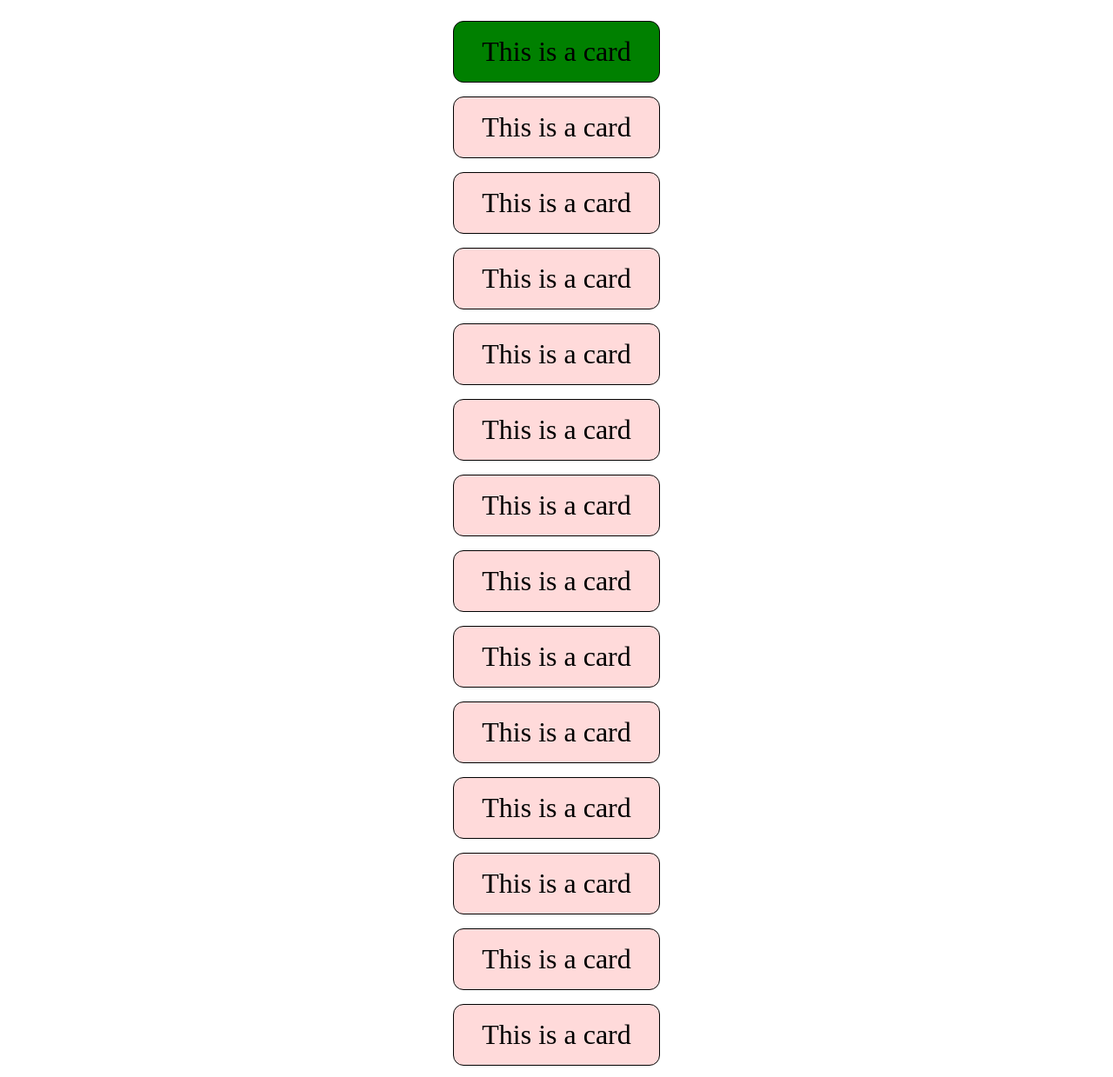
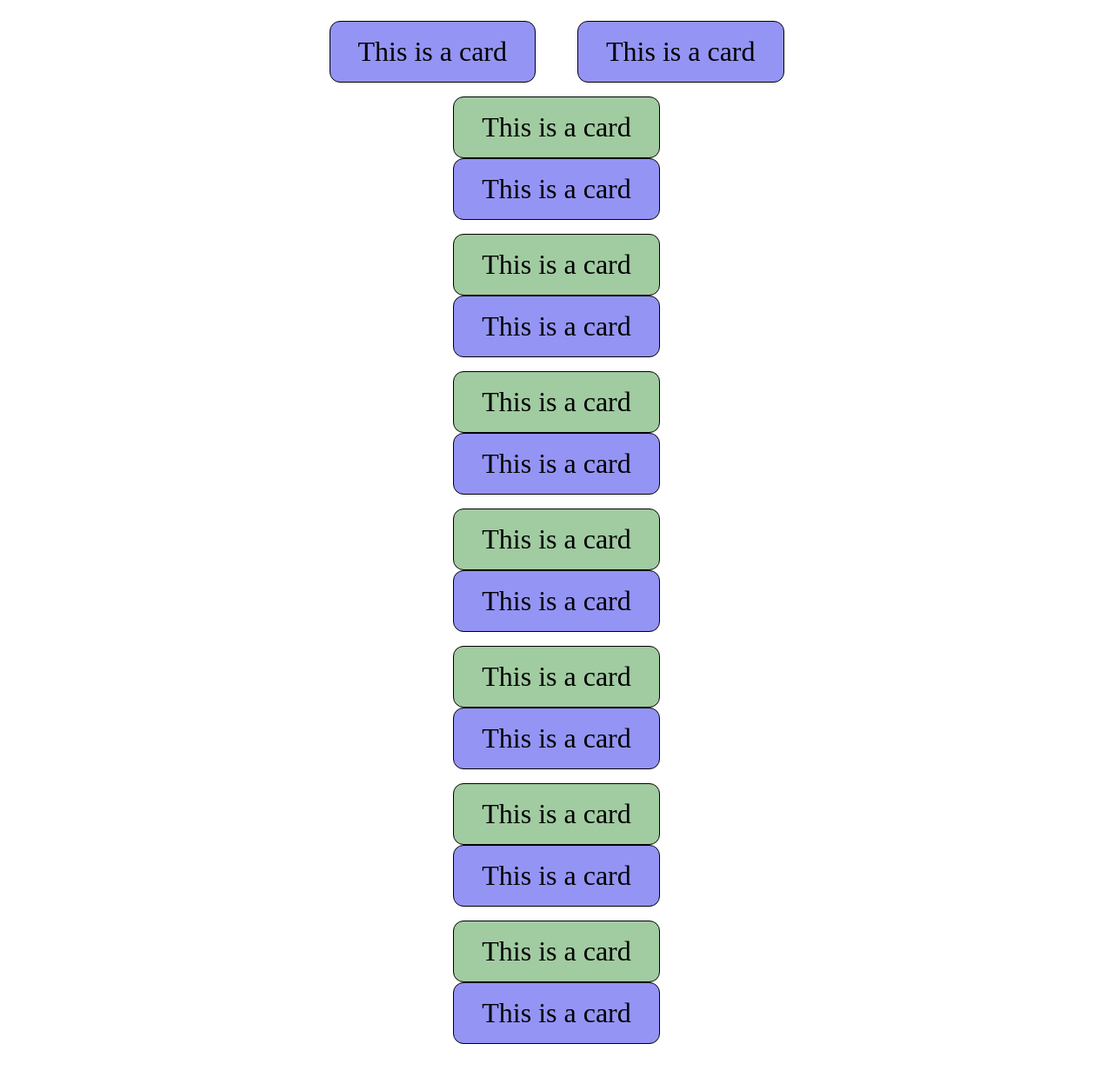
Before and after one commit to chrismochinski/intersectional-observers, a website: page index.html in a window 1280 px wide. Shown: the part 128-1367 px from the top of the page at 87% size. After the commit the page ends 1329 px from the top, so only its background shows below. Drawn offline with Linux system fonts and the light colour scheme.

Commit message:
flexboxgrid and flexbox experiments

```diff
--- a/index.html
+++ b/index.html
@@ -13,27 +13,48 @@
       <h1>Testing Some Stuff!</h1>
 
       <div class="cardContainer">
+        <div class="duoContainer col-xs-12">
+          <div class="col-xs-12 col-md-4">
+            <div class="card fromLeft">This is a card</div>
+          </div>
+          <div class="col-xs-12 col-md-4">
+            <div class="card fromRight">This is a card</div>
+          </div>
+
+        </div>
+
+        <div class="duo-container col-xs-12 col-md-6">
           <div class="card fromLeft">This is a card</div>
           <div class="card fromRight">This is a card</div>
+        </div>
+        <div class="duo-container col-xs-12 col-md-6">
           <div class="card fromLeft">This is a card</div>
           <div class="card fromRight">This is a card</div>
+        </div>
+        <div class="duo-container col-xs-12 col-md-6">
           <div class="card fromLeft">This is a card</div>
           <div class="card fromRight">This is a card</div>
-            <div class="card fromLeft">This is a card</div>
-            <div class="card fromRight">This is a card</div>
-            <div class="card fromLeft">This is a card</div>
-            <div class="card fromRight">This is a card</div>
-            <div class="card fromLeft">This is a card</div>
-            <div class="card fromRight">This is a card</div>
-            <div class="card fromLeft">This is a card</div>
-            <div class="card fromRight">This is a card</div>
+        </div>
+        <div class="duo-container col-xs-12 col-md-6">
           <div class="card fromLeft">This is a card</div>
           <div class="card fromRight">This is a card</div>
         </div>
 
+        <div class="duo-container col-xs-12 col-md-6">
+          <div class="card fromLeft">This is a card</div>
+          <div class="card fromRight">This is a card</div>
+        </div>
 
+        <div class="duo-container col-xs-12 col-md-6">
+          <div class="card fromLeft">This is a card</div>
+          <div class="card fromRight">This is a card</div>
+        </div>
 
-
+        <div class="duo-container col-xs-12 col-md-6">
+          <div class="card fromLeft">This is a card</div>
+          <div class="card fromRight">This is a card</div>
+        </div>
+      </div>
     </div>
   </body>
 </html>
--- /dev/null
+++ b/package.json
@@ -0,0 +1,6 @@
+{
+  "dependencies": {
+    "flexbox": "^0.0.3",
+    "flexboxgrid": "^6.3.1"
+  }
+}
--- a/styles.css
+++ b/styles.css
@@ -21,12 +21,18 @@ h1 {
     align-items: center;
 }
 
+.duoContainer {
+    display: flex;
+    flex-direction: row;
+    gap: 3em;
+}
+
 .card:first-of-type{
-    background-color: green;
+    background-color: #a1cba1;
 }
 
 .card:last-of-type{
-    background-color: blue;
+    background-color: #9494f5;
 }
 
 .card {
```
Also changed, not shown: 1 other file. Lines whose indentation alone changed are shown as unchanged.
